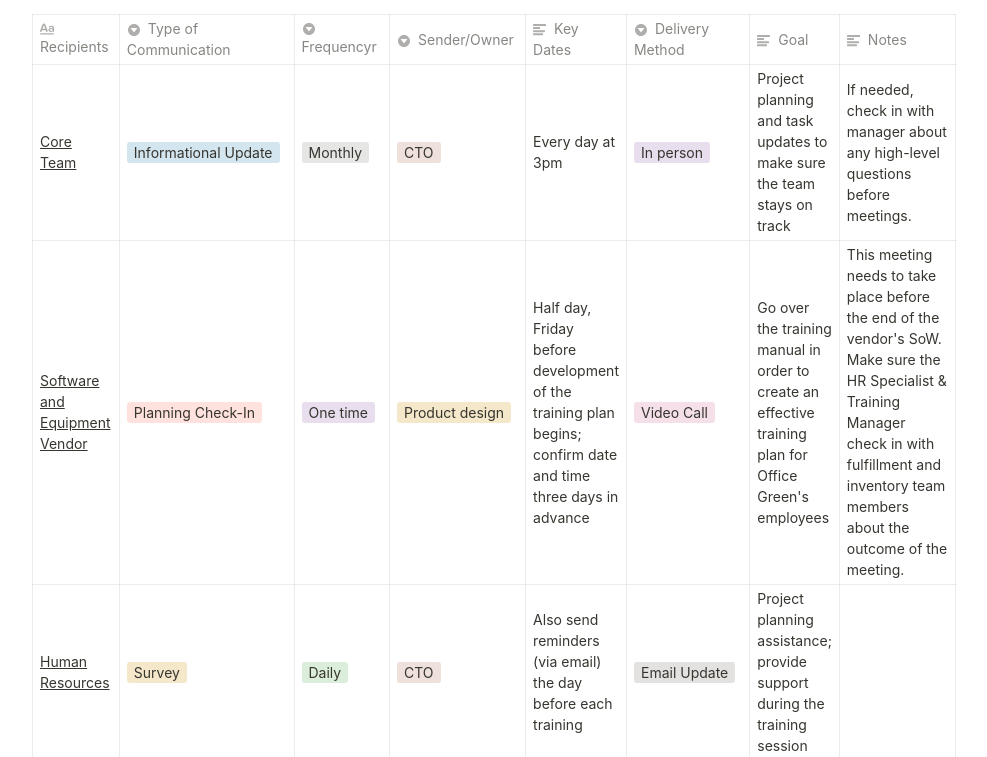
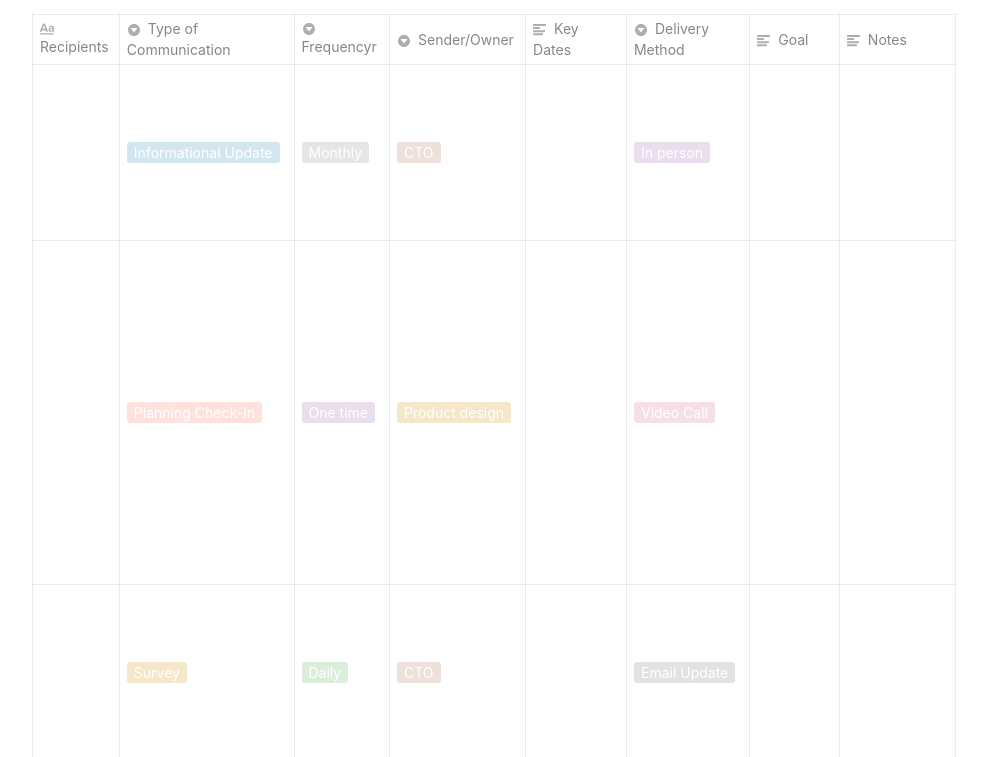
Before and after one commit to borja-alday/pruebacomunicacion, a plain HTML site: page index.html in a window 1280 px wide. Shown: the part 170-927 px from the top of the page, without its empty margins (158-1145 px from the left). Drawn offline with Linux system fonts and the light colour scheme.

Commit message:
Update index.html

```diff
--- a/index.html
+++ b/index.html
@@ -18,7 +18,7 @@ body {
 	body {
 		margin: 2em auto;
 		max-width: 900px;
-		color: rgb(55, 53, 47);
+		color: #FFFFFF;
 	}
 }
 
```
